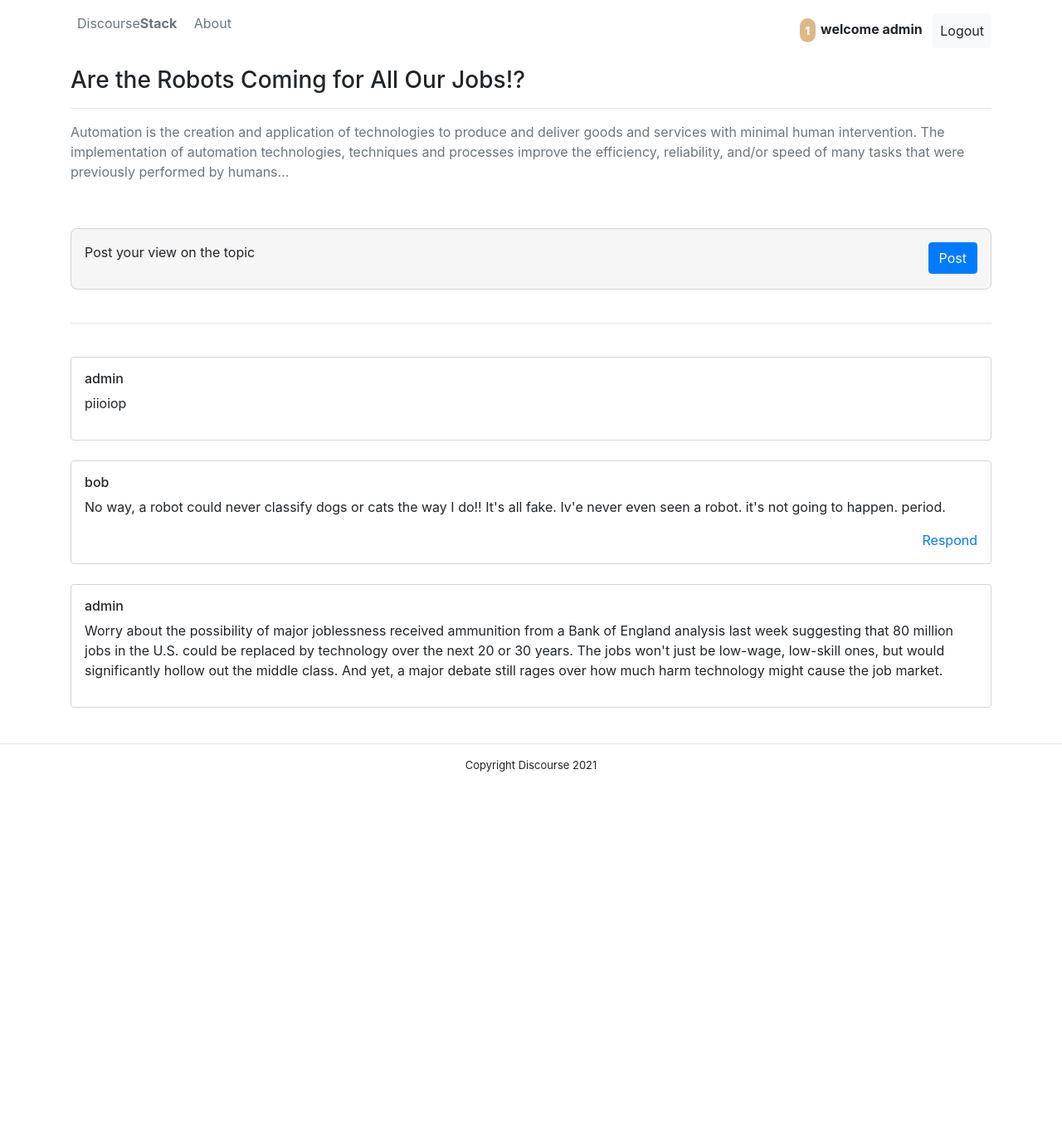
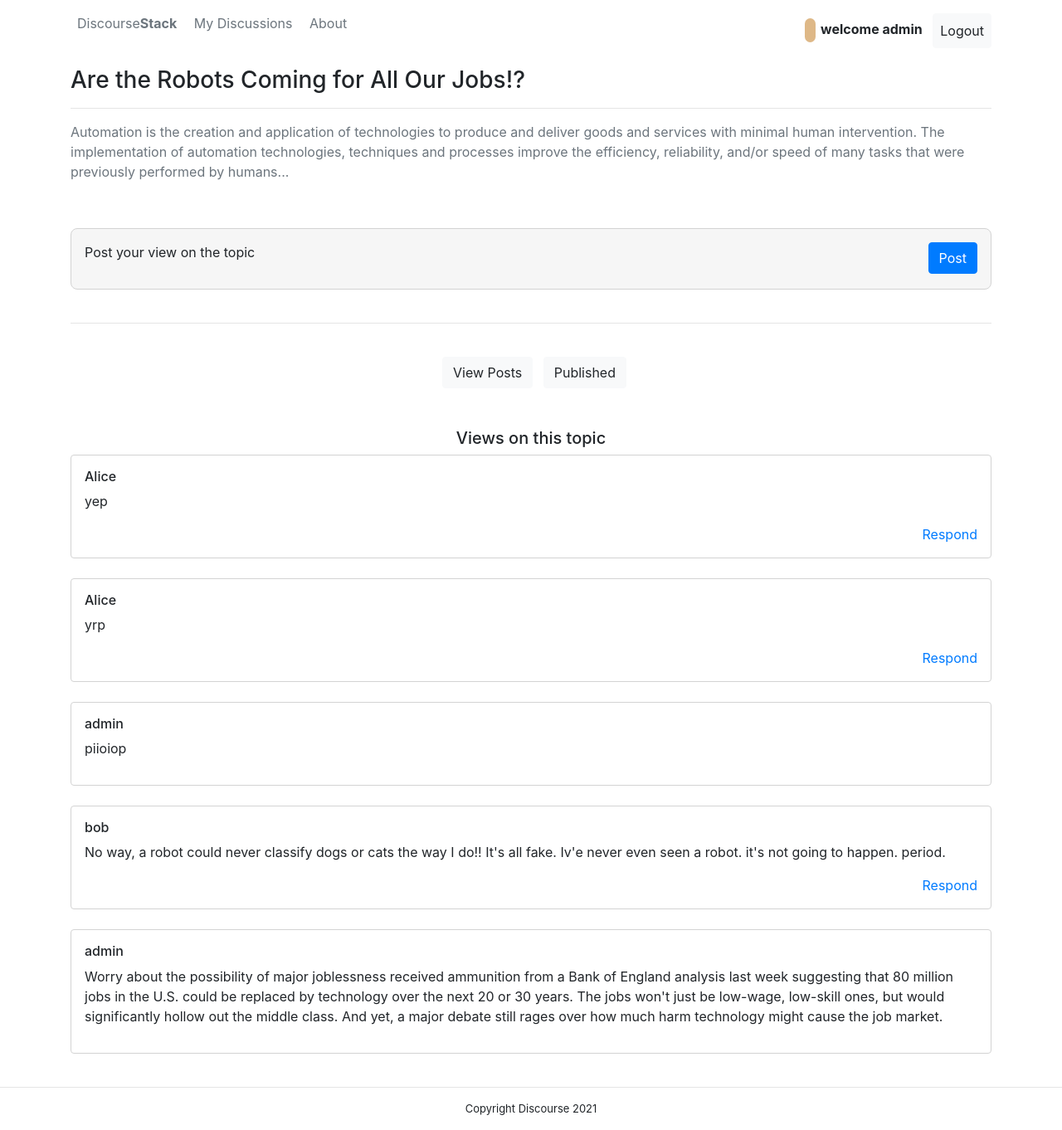
Before and after one commit to harkirat2021/discourse-heap, a Django app: page /discussions/event/2 in a window 1280 px wide. Shown: the whole page at 83% size. Before the commit the page ends 930 px from the top, so only its background shows below. Run offline with Django 3.2, Linux system fonts and the light colour scheme; a user stored in the database is signed in; data comes from the database, SQL or seed files in the repository; some libraries are stand-ins or nearby versions.

Commit message:
finished all tasks

```diff
--- a/discourseheap/discussions/models.py
+++ b/discourseheap/discussions/models.py
@@ -7,6 +7,7 @@
 class Profile(models.Model):
     user = models.OneToOneField(User, on_delete=models.CASCADE)
     about = models.TextField(blank=True)
+    common_ground_points = models.IntegerField(default=0)
 
     #TODO figure out why it says => NameError: name 'receiver' is not defined
     @receiver(post_save, sender=User)
@@ -35,7 +36,7 @@
 
     event = models.ForeignKey(Event, on_delete=models.CASCADE, null=False)
     creation_date = models.DateTimeField('date created')
-    conclusion = models.IntegerField(default=0)
+    state = models.IntegerField(default=0)
 
 # Message
 class Message(models.Model):
--- a/discourseheap/discussions/templates/event.html
+++ b/discourseheap/discussions/templates/event.html
@@ -29,7 +29,27 @@
 
         <br/><hr/><br/>
 
+        <div style="text-align:center;">
+            <button class="btn btn-light ml-2" onclick="toggleTab(true);">View Posts</button>
+            <button class="btn btn-light ml-2" onclick="toggleTab(false);">Published</button>
+        </div>
+
+        <br/><br/>
+
         <div id="view-posts"></div>
+
+        <div id="published-discussions" style="display:none;">
+            <h5 style="text-align:center;">Published Discussions</h5>
+            <br/>
+            {% for d in discussions %}
+                <div class='start-message-div'>
+                    <h6>{{d.event.title}}</h4>
+                    <p class="text-secondary">{{d.text}}</p>
+                    <a href="{% url 'discussion' pk=d.discussion.pk %}">see full discussion</a>
+                </div>
+                <br/>
+            {% endfor %}
+        </div>
     </div>
 {% endblock %}
 
@@ -38,6 +58,16 @@
     $(document).ready(function(){
         refreshEventPosts();
     });
+
+    function toggleTab(showViews) {
+        if (showViews) {
+            document.getElementById("view-posts").style.display = "block";
+            document.getElementById("published-discussions").style.display = "none";
+        } else {
+            document.getElementById("view-posts").style.display = "none";
+            document.getElementById("published-discussions").style.display = "block";
+        }
+    }
 
     // Toggle post view form
     function togglePostViewForm(show) {
@@ -108,7 +138,7 @@
 
     // Display messages for this event
     function displayMessages(messages) {
-        messagesHtml = "";
+        messagesHtml = "<h5 style='text-align:center;'>Views on this topic</h5>";
 
         for (i = 0; i < messages.length; i++) {
             console.log(messages[i]);
--- a/discourseheap/discussions/templates/header.html
+++ b/discourseheap/discussions/templates/header.html
@@ -4,12 +4,15 @@
 
         <div style="float:left;">
             <a href="{% url 'home' %}" class="text-secondary p-2">Discourse<b>Stack</b></a>
+            {% if request.user.is_authenticated %}
+            <a href="{% url 'my_discussions' %}" class="text-secondary p-2">My Discussions</a>
+            {% endif %}
             <a href="{% url 'about' %}" class="text-secondary p-2">About</a>
         </div>
 
         <div style="float:right;">
             {% if request.user.is_authenticated %}
-                <b class="nav-head-button px-2"><b class="common-ground-points">1</b>welcome {{ request.user }}</b>
+                <b class="nav-head-button px-2"><b class="common-ground-points">{{request.user.profile.common_ground_points}}</b>welcome {{ request.user }}</b>
                 <a href="{% url 'logout' %}" class="btn btn-light p-2">Logout</a>
             {% else %}
                 <a href="{% url 'login' %}" class="btn btn-light ml-2">Login</a>
--- a/discourseheap/discussions/urls.py
+++ b/discourseheap/discussions/urls.py
@@ -4,6 +4,9 @@
 urlpatterns = [
     path('', views.home, name="home"),
     path('about', views.about, name="about"),
+
+    path('my-discussions', views.my_discussions, name="my_discussions"),
+    path('accept-common-ground/<int:message_pk>', views.accept_common_ground, name="accept_common_ground"),
 
     path('event/<int:pk>', views.event, name="event"),
     path('post-view/<int:event_pk>', views.post_view, name="post_view"),
--- a/discourseheap/discussions/views.py
+++ b/discourseheap/discussions/views.py
@@ -22,9 +22,30 @@
 def about(request):
     return render(request, 'about.html', context={})
 
+@login_required
+def my_discussions(request):
+    user_messages = Message.objects.filter(user=request.user).order_by("-date")
+    my_discussion_messages = []
+    discussions = []
+    for m in user_messages:
+        if not m.discussion in discussions:
+            my_discussion_messages.append(m)
+            discussions.append(m.discussion)
+
+    return render(request, 'my_discussions.html', context={"my_discussion_messages":my_discussion_messages})
+
 def event(request, pk):
     event = get_object_or_404(Event, pk=pk)
-    return render(request, 'event.html', context={"event":event})
+    event_messages = Message.objects.filter(event=event).order_by("-date")
+
+    discussion_messages = []
+    discussions = []
+    for m in event_messages:
+        if (not m.discussion in discussions) and (m.discussion.state == Discussion.COMMON_GROUND_ACHIEVED):
+            discussion_messages.append(m)
+            discussions.append(m.discussion)
+
+    return render(request, 'event.html', context={"event":event, "discussions":discussion_messages})
 
 def get_event_posts(request, pk):
     event = get_object_or_404(Event, pk=pk)
@@ -57,7 +78,7 @@
     message = get_object_or_404(Message, pk=message_pk)
 
     # Create new discussion and copy message to it
-    discussion = Discussion(event=message.event, creation_date=datetime.datetime.now())
+    discussion = Discussion(event=message.event, creation_date=datetime.datetime.now(), state=1)
     discussion.save()
 
     message = Message(message_type=Message.DISCUSSION, user=message.user, event=message.event, discussion=discussion, text=message.text, date=message.date)
@@ -94,3 +115,23 @@
 
         return JsonResponse({"wasPosted": True})
     return JsonResponse({"wasPosted": False})
+
+@login_required
+def accept_common_ground(request, message_pk):
+    # change message
+    message = get_object_or_404(Message, pk=message_pk)
+    message.message_type = Message.DISCUSSION
+    message.save()
+
+    # change discussion
+    discussion = get_object_or_404(Discussion, pk=message.discussion.pk)
+    discussion.state = Discussion.COMMON_GROUND_ACHIEVED
+    discussion.save()
+
+    # update points
+    request.user.profile.common_ground_points += 1
+    message.user.profile.common_ground_points += 1
+    request.user.profile.save()
+    message.user.profile.save()
+
+    return redirect('/discussions/event/' + str(message.event.pk))
```
Also changed, not shown: discourseheap/discussions/templates/discussion.html (+7 -7 lines), discourseheap/discussions/templates/my_discussions.html (added, +20 -0 lines), discourseheap/README.md, discourseheap/db.sqlite3, discourseheap/discussions/migrations/0006_auto_20210316_0703.py (added).
